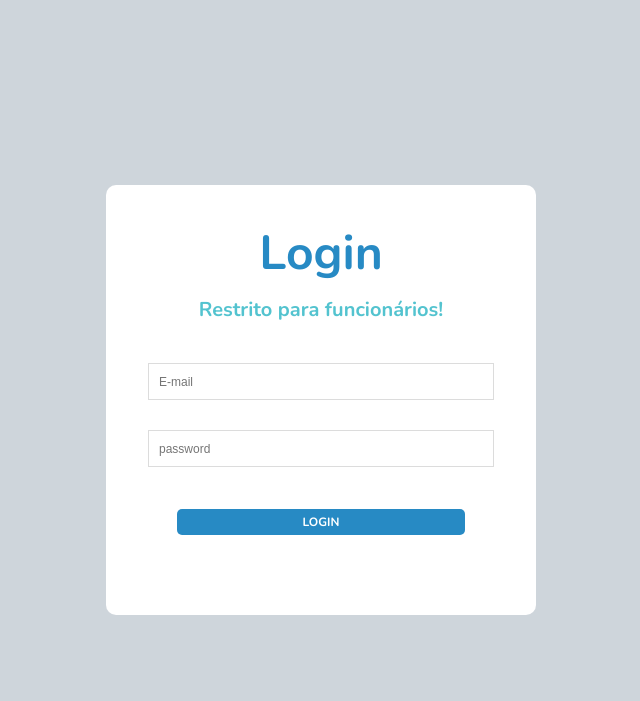
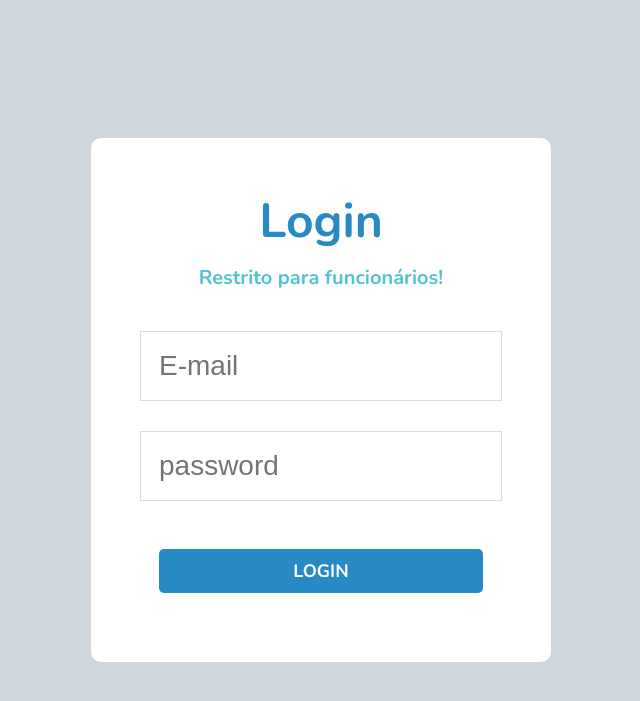
Before and after one commit to Henriquedosantos/sistema-mais-familia, a PHP site: page /sistema-log/login.html in a window 768 px wide. Shown: the top 701 px of the page, without its empty margins (63-703 px from the left). Run offline with PHP 8.4, Linux system fonts and the light colour scheme.

Commit message:
update completo

```diff
--- a/styles/style-index/index-screen.css
+++ b/styles/style-index/index-screen.css
@@ -9,7 +9,7 @@
 
     header>a>img#logo {
 
-        height: 60px;
+        height: 56px;
         margin-left: 1em;
     }
 
@@ -17,7 +17,7 @@
     header>a#Link-login {
         width: 3em;
         font-size: 12px;
-        margin-right: 1em;
+        margin-right:8%;
         animation: none;
     }
 
--- a/styles/style-login/login-all.css
+++ b/styles/style-login/login-all.css
@@ -34,7 +34,8 @@ main{
     padding: 25px;
     border-radius: 10px;
 
-    width: 22em;
+    width:30em;
+
 
 
 }
@@ -86,13 +87,14 @@ input.login{
     border: none;
 
     font-family: var(---Font);
-    font-size: 15px;
+    font-size: 14px;
     font-weight: bold;
     color: #fff;
 
     cursor: pointer;
 
     margin-top: 1em;
+
 }
 
 input.login:hover{
--- a/styles/style-login/login-ipad.css
+++ b/styles/style-login/login-ipad.css
@@ -2,16 +2,11 @@
 
 @media screen and (min-width: 720px) and (max-width:1180px) {
 
-    body{
-        background-color: rgb(206, 213, 219);
-    }
-
-
     main{
 
-        padding: 15px;
+        padding: 30px;
         width: 25em;
-        height: 25em;
+        height: 29em;
 
     }
 
@@ -36,18 +31,31 @@
 
     form > input{
 
-        padding: 10px;
+        padding: 18px;
         margin-bottom: 30px;
         width: 90%;
-
-    }
-
-    input.login{
-        font-family: var(---Font);
-        font-size: 25px;
-        width: 80%;
+        font-size: 28px;
 
     }
 
 
+    form > input::placeholder{
+
+       font-size: 28px;
+
+    }
+
+
+    input.login{
+
+        padding: 10px;
+        width: 90%;
+        font-size: 18px;
+
+
+    }
+
+
+
+
 }
--- a/styles/style-login/login-screen.css
+++ b/styles/style-login/login-screen.css
@@ -31,14 +31,3 @@
 }
 
   }
-
-  input.login {
-    font-family: var(---Font);
-    font-size: 12px;
-    padding: 5px;
-
-  }
-
-  form > input::placeholder{
-    font-size: 12px;
-  }
```
